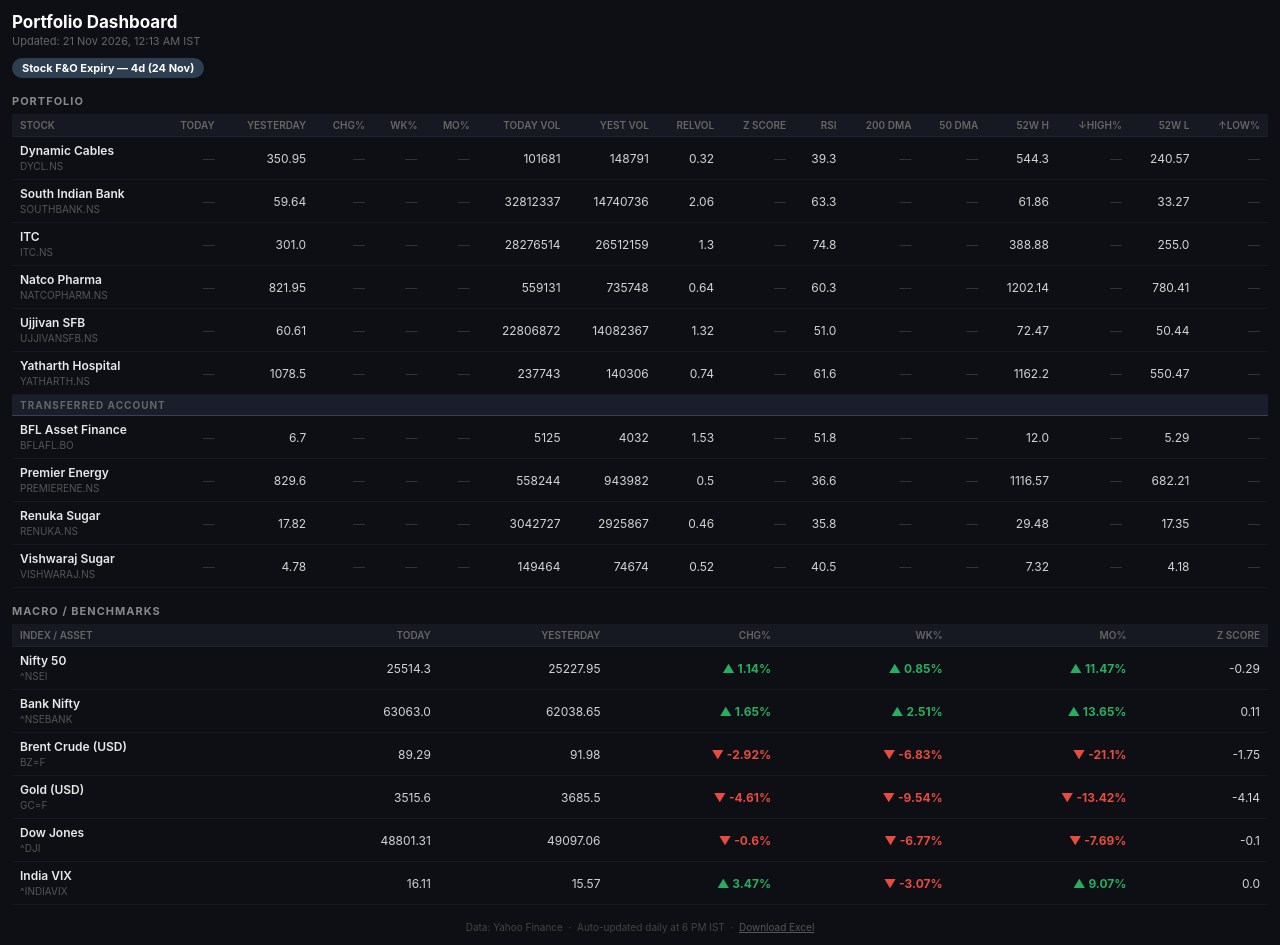
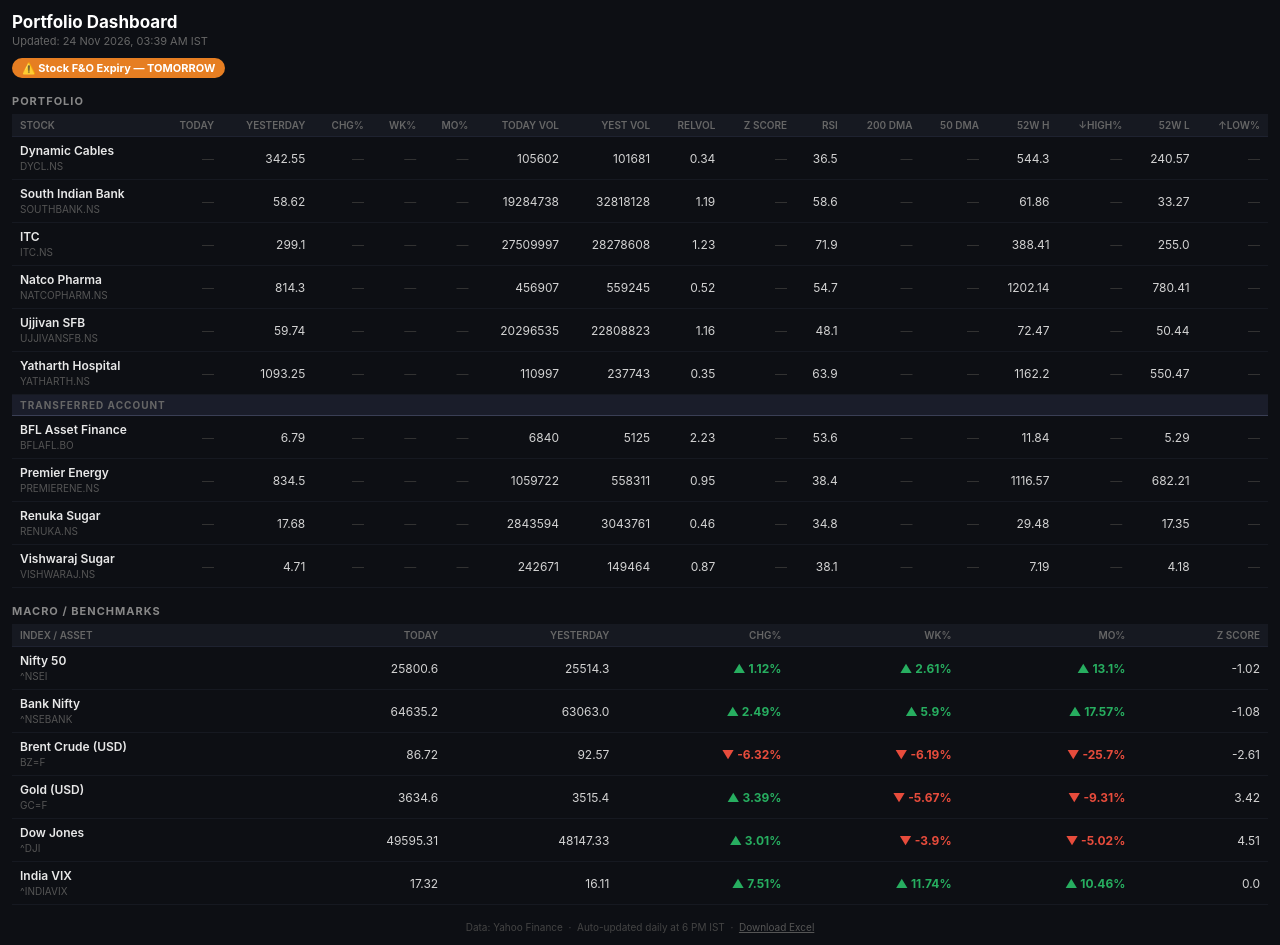
Before and after one commit to sams3011/portfolio-tracker, a plain HTML site: page docs/dashboard.html in a window 1280 px wide. Drawn offline with Linux system fonts and the light colour scheme.

Commit message:
chore: daily portfolio update 2026-11-23 [skip ci]

```diff
--- a/docs/dashboard.html
+++ b/docs/dashboard.html
@@ -39,9 +39,9 @@
 </head>
 <body>
   <h1>Portfolio Dashboard</h1>
-  <div class="sub">Updated: 21 Nov 2026, 12:13 AM IST</div>
+  <div class="sub">Updated: 24 Nov 2026, 03:39 AM IST</div>
 
-  <div class="expiry-bar"><span class="badge" style="background:#2c3e50">Stock F&O Expiry — 4d (24 Nov)</span>
+  <div class="expiry-bar"><span class="badge" style="background:#e67e22">⚠️ Stock F&O Expiry — TOMORROW</span>
 </div>
 
   <div class="sec">Portfolio</div>
@@ -56,60 +56,60 @@
     <tbody>
         <tr>
           <td class="sname">Dynamic Cables<br><small>DYCL.NS</small></td>
-          <td class="na">—</td> <td>350.95</td> <td class="na">—</td>
+          <td class="na">—</td> <td>342.55</td> <td class="na">—</td>
           <td class="na">—</td> <td class="na">—</td>
-          <td>101681</td> <td>148791</td>
-          <td>0.32</td> <td class="na">—</td> <td>39.3</td>
+          <td>105602</td> <td>101681</td>
+          <td>0.34</td> <td class="na">—</td> <td>36.5</td>
           <td class="na">—</td> <td class="na">—</td>
           <td>544.3</td> <td class="na">—</td>
           <td>240.57</td> <td class="na">—</td>
         </tr>
         <tr>
           <td class="sname">South Indian Bank<br><small>SOUTHBANK.NS</small></td>
-          <td class="na">—</td> <td>59.64</td> <td class="na">—</td>
+          <td class="na">—</td> <td>58.62</td> <td class="na">—</td>
           <td class="na">—</td> <td class="na">—</td>
-          <td>32812337</td> <td>14740736</td>
-          <td>2.06</td> <td class="na">—</td> <td>63.3</td>
+          <td>19284738</td> <td>32818128</td>
+          <td>1.19</td> <td class="na">—</td> <td>58.6</td>
           <td class="na">—</td> <td class="na">—</td>
           <td>61.86</td> <td class="na">—</td>
           <td>33.27</td> <td class="na">—</td>
         </tr>
         <tr>
           <td class="sname">ITC<br><small>ITC.NS</small></td>
-          <td class="na">—</td> <td>301.0</td> <td class="na">—</td>
+          <td class="na">—</td> <td>299.1</td> <td class="na">—</td>
           <td class="na">—</td> <td class="na">—</td>
-          <td>28276514</td> <td>26512159</td>
-          <td>1.3</td> <td class="na">—</td> <td>74.8</td>
+          <td>27509997</td> <td>28278608</td>
+          <td>1.23</td> <td class="na">—</td> <td>71.9</td>
           <td class="na">—</td> <td class="na">—</td>
-          <td>388.88</td> <td class="na">—</td>
+          <td>388.41</td> <td class="na">—</td>
           <td>255.0</td> <td class="na">—</td>
         </tr>
         <tr>
           <td class="sname">Natco Pharma<br><small>NATCOPHARM.NS</small></td>
-          <td class="na">—</td> <td>821.95</td> <td class="na">—</td>
+          <td class="na">—</td> <td>814.3</td> <td class="na">—</td>
           <td class="na">—</td> <td class="na">—</td>
-          <td>559131</td> <td>735748</td>
-          <td>0.64</td> <td class="na">—</td> <td>60.3</td>
+          <td>456907</td> <td>559245</td>
+          <td>0.52</td> <td class="na">—</td> <td>54.7</td>
           <td class="na">—</td> <td class="na">—</td>
           <td>1202.14</td> <td class="na">—</td>
           <td>780.41</td> <td class="na">—</td>
         </tr>
         <tr>
           <td class="sname">Ujjivan SFB<br><small>UJJIVANSFB.NS</small></td>
-          <td class="na">—</td> <td>60.61</td> <td class="na">—</td>
+          <td class="na">—</td> <td>59.74</td> <td class="na">—</td>
           <td class="na">—</td> <td class="na">—</td>
-          <td>22806872</td> <td>14082367</td>
-          <td>1.32</td> <td class="na">—</td> <td>51.0</td>
+          <td>20296535</td> <td>22808823</td>
+          <td>1.16</td> <td class="na">—</td> <td>48.1</td>
           <td class="na">—</td> <td class="na">—</td>
           <td>72.47</td> <td class="na">—</td>
           <td>50.44</td> <td class="na">—</td>
         </tr>
         <tr>
           <td class="sname">Yatharth Hospital<br><small>YATHARTH.NS</small></td>
-          <td class="na">—</td> <td>1078.5</td> <td class="na">—</td>
+          <td class="na">—</td> <td>1093.25</td> <td class="na">—</td>
           <td class="na">—</td> <td class="na">—</td>
-          <td>237743</td> <td>140306</td>
-          <td>0.74</td> <td class="na">—</td> <td>61.6</td>
+          <td>110997</td> <td>237743</td>
+          <td>0.35</td> <td class="na">—</td> <td>63.9</td>
           <td class="na">—</td> <td class="na">—</td>
           <td>1162.2</td> <td class="na">—</td>
           <td>550.47</td> <td class="na">—</td>
@@ -119,42 +119,42 @@
         </tr>
         <tr>
           <td class="sname">BFL Asset Finance<br><small>BFLAFL.BO</small></td>
-          <td class="na">—</td> <td>6.7</td> <td class="na">—</td>
+          <td class="na">—</td> <td>6.79</td> <td class="na">—</td>
           <td class="na">—</td> <td class="na">—</td>
-          <td>5125</td> <td>4032</td>
-          <td>1.53</td> <td class="na">—</td> <td>51.8</td>
+          <td>6840</td> <td>5125</td>
+          <td>2.23</td> <td class="na">—</td> <td>53.6</td>
           <td class="na">—</td> <td class="na">—</td>
-          <td>12.0</td> <td class="na">—</td>
+          <td>11.84</td> <td class="na">—</td>
           <td>5.29</td> <td class="na">—</td>
         </tr>
         <tr>
           <td class="sname">Premier Energy<br><small>PREMIERENE.NS</small></td>
-          <td class="na">—</td> <td>829.6</td> <td class="na">—</td>
+          <td class="na">—</td> <td>834.5</td> <td class="na">—</td>
           <td class="na">—</td> <td class="na">—</td>
-          <td>558244</td> <td>943982</td>
-          <td>0.5</td> <td class="na">—</td> <td>36.6</td>
+          <td>1059722</td> <td>558311</td>
+          <td>0.95</td> <td class="na">—</td> <td>38.4</td>
           <td class="na">—</td> <td class="na">—</td>
           <td>1116.57</td> <td class="na">—</td>
           <td>682.21</td> <td class="na">—</td>
         </tr>
         <tr>
           <td class="sname">Renuka Sugar<br><small>RENUKA.NS</small></td>
-          <td class="na">—</td> <td>17.82</td> <td class="na">—</td>
+          <td class="na">—</td> <td>17.68</td> <td class="na">—</td>
           <td class="na">—</td> <td class="na">—</td>
-          <td>3042727</td> <td>2925867</td>
-          <td>0.46</td> <td class="na">—</td> <td>35.8</td>
+          <td>2843594</td> <td>3043761</td>
+          <td>0.46</td> <td class="na">—</td> <td>34.8</td>
           <td class="na">—</td> <td class="na">—</td>
           <td>29.48</td> <td class="na">—</td>
           <td>17.35</td> <td class="na">—</td>
         </tr>
         <tr>
           <td class="sname">Vishwaraj Sugar<br><small>VISHWARAJ.NS</small></td>
-          <td class="na">—</td> <td>4.78</td> <td class="na">—</td>
+          <td class="na">—</td> <td>4.71</td> <td class="na">—</td>
           <td class="na">—</td> <td class="na">—</td>
-          <td>149464</td> <td>74674</td>
-          <td>0.52</td> <td class="na">—</td> <td>40.5</td>
+          <td>242671</td> <td>149464</td>
+          <td>0.87</td> <td class="na">—</td> <td>38.1</td>
           <td class="na">—</td> <td class="na">—</td>
-          <td>7.32</td> <td class="na">—</td>
+          <td>7.19</td> <td class="na">—</td>
           <td>4.18</td> <td class="na">—</td>
         </tr></tbody>
   </table></div>
@@ -168,38 +168,38 @@
     <tbody>
         <tr>
           <td class="sname">Nifty 50<br><small>^NSEI</small></td>
-          <td>25514.3</td> <td>25227.95</td> <td class="pos">▲&nbsp;1.14%</td>
-          <td class="pos">▲&nbsp;0.85%</td> <td class="pos">▲&nbsp;11.47%</td>
-          <td>-0.29</td>
+          <td>25800.6</td> <td>25514.3</td> <td class="pos">▲&nbsp;1.12%</td>
+          <td class="pos">▲&nbsp;2.61%</td> <td class="pos">▲&nbsp;13.1%</td>
+          <td>-1.02</td>
         </tr>
         <tr>
           <td class="sname">Bank Nifty<br><small>^NSEBANK</small></td>
-          <td>63063.0</td> <td>62038.65</td> <td class="pos">▲&nbsp;1.65%</td>
-          <td class="pos">▲&nbsp;2.51%</td> <td class="pos">▲&nbsp;13.65%</td>
-          <td>0.11</td>
+          <td>64635.2</td> <td>63063.0</td> <td class="pos">▲&nbsp;2.49%</td>
+          <td class="pos">▲&nbsp;5.9%</td> <td class="pos">▲&nbsp;17.57%</td>
+          <td>-1.08</td>
         </tr>
         <tr>
           <td class="sname">Brent Crude (USD)<br><small>BZ=F</small></td>
-          <td>89.29</td> <td>91.98</td> <td class="neg">▼&nbsp;-2.92%</td>
-          <td class="neg">▼&nbsp;-6.83%</td> <td class="neg">▼&nbsp;-21.1%</td>
-          <td>-1.75</td>
+          <td>86.72</td> <td>92.57</td> <td class="neg">▼&nbsp;-6.32%</td>
+          <td class="neg">▼&nbsp;-6.19%</td> <td class="neg">▼&nbsp;-25.7%</td>
+          <td>-2.61</td>
         </tr>
         <tr>
           <td class="sname">Gold (USD)<br><small>GC=F</small></td>
-          <td>3515.6</td> <td>3685.5</td> <td class="neg">▼&nbsp;-4.61%</td>
-          <td class="neg">▼&nbsp;-9.54%</td> <td class="neg">▼&nbsp;-13.42%</td>
-          <td>-4.14</td>
+          <td>3634.6</td> <td>3515.4</td> <td class="pos">▲&nbsp;3.39%</td>
+          <td class="neg">▼&nbsp;-5.67%</td> <td class="neg">▼&nbsp;-9.31%</td>
+          <td>3.42</td>
         </tr>
         <tr>
           <td class="sname">Dow Jones<br><small>^DJI</small></td>
-          <td>48801.31</td> <td>49097.06</td> <td class="neg">▼&nbsp;-0.6%</td>
-          <td class="neg">▼&nbsp;-6.77%</td> <td class="neg">▼&nbsp;-7.69%</td>
-          <td>-0.1</td>
+          <td>49595.31</td> <td>48147.33</td> <td class="pos">▲&nbsp;3.01%</td>
+          <td class="neg">▼&nbsp;-3.9%</td> <td class="neg">▼&nbsp;-5.02%</td>
+          <td>4.51</td>
         </tr>
         <tr>
           <td class="sname">India VIX<br><small>^INDIAVIX</small></td>
-          <td>16.11</td> <td>15.57</td> <td class="pos">▲&nbsp;3.47%</td>
-          <td class="neg">▼&nbsp;-3.07%</td> <td class="pos">▲&nbsp;9.07%</td>
+          <td>17.32</td> <td>16.11</td> <td class="pos">▲&nbsp;7.51%</td>
+          <td class="pos">▲&nbsp;11.74%</td> <td class="pos">▲&nbsp;10.46%</td>
           <td>0.0</td>
         </tr></tbody>
   </table></div>
```
Also changed, not shown: 1 other file.
